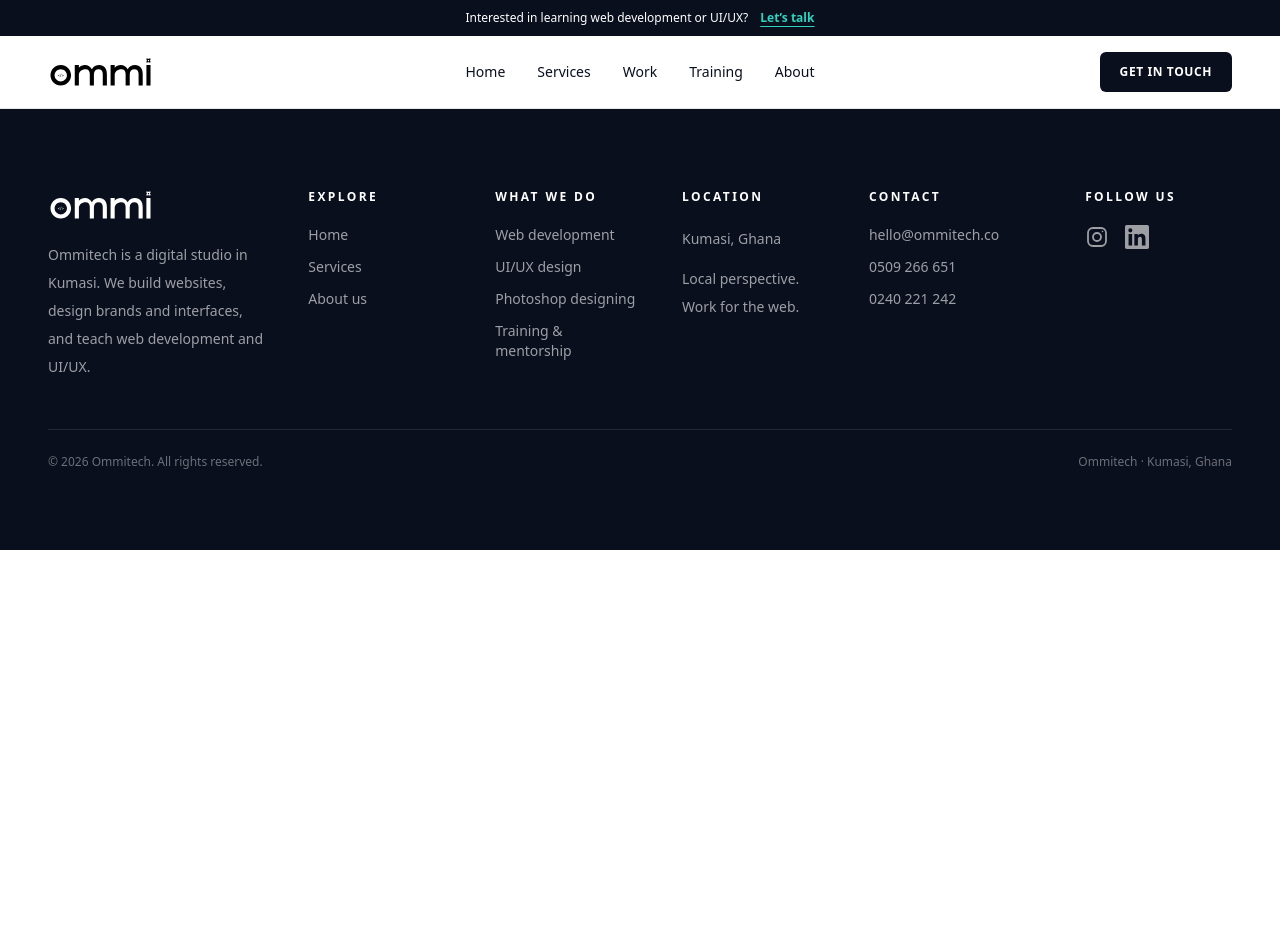
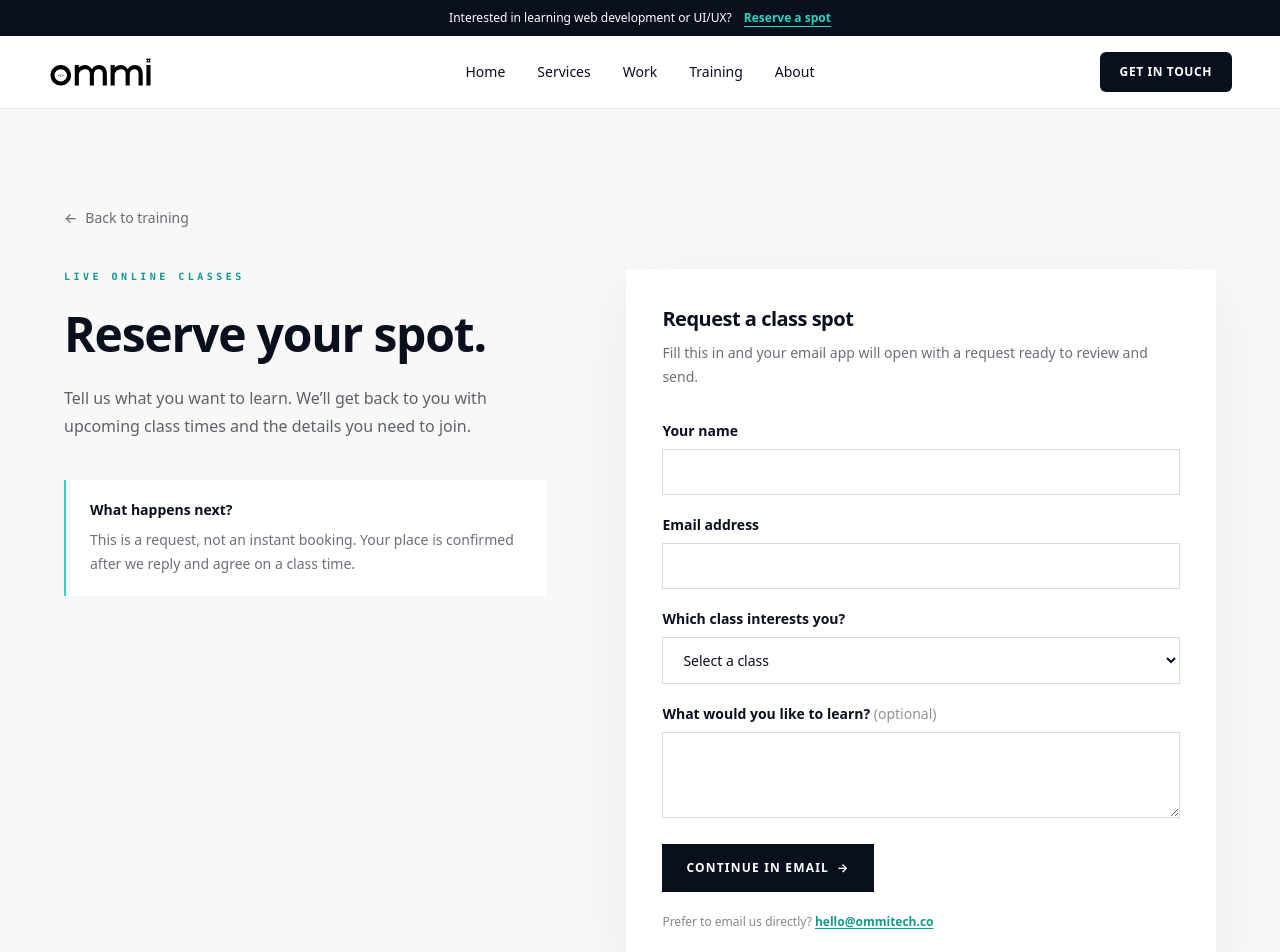
Before and after one commit to Meshack000/ommitech, a React (Vite) app: page /reserve-spot in a window 1280 px wide. Shown: the top 952 px of the page. Before the commit the page ends 800 px from the top, so only its background shows below. Built offline with nearby package versions, Linux system fonts and the light colour scheme.

Commit message:
Add Reserve Spot feature with form submission and update navigation links for online classes

```diff
--- a/src/App.jsx
+++ b/src/App.jsx
@@ -7,6 +7,7 @@ import RecentFeatures from './components/Feature'
 import AboutPage from './components/About'
 import CodePreviewCard from './components/CodePreviewCard'
 import ServicesPage from './components/Services'
+import ReserveSpotPage from './components/ReserveSpot'
 
 function Home() {
   return (
@@ -55,6 +56,12 @@ function SiteMetadata() {
       keywords:
         'about Ommitech, IT company Kumasi, UI UX company Kumasi, Ghana digital studio, web design company Ghana, Kumasi technology company',
     },
+    '/reserve-spot': {
+      title: 'Reserve a Spot in an Online Class | Ommitech',
+      description:
+        'Request a spot in an Ommitech live online web development or UI/UX class. Ask for upcoming class times and joining details.',
+      keywords: 'online web development class Ghana, online UI UX class Ghana, Ommitech training, reserve class spot',
+    },
   }
 
   useEffect(() => {
@@ -99,6 +106,7 @@ function App() {
           <Route path="/" element={<Home />} />
           <Route path="/services" element={<ServicesPage />} />
           <Route path="/about" element={<AboutPage />} />
+          <Route path="/reserve-spot" element={<ReserveSpotPage />} />
         </Routes>
 
         <Footer />
--- a/src/components/Feature.jsx
+++ b/src/components/Feature.jsx
@@ -1,4 +1,5 @@
 import React, { useState } from 'react';
+import { Link } from 'react-router-dom';
 import gcbMobileBanking from '../assets/images/gcb-mobile-banking.webp';
 import { StopwatchWidget } from './widgets/stopwatch-widget';
 
@@ -252,14 +253,14 @@ export default function RecentFeatures() {
                                 Learn web development or UI/UX in a live online class, with practical projects and guidance along the way. Request a spot and we’ll reply with upcoming class times and details on how to join.
                             </p>
                             <div className="mt-8 flex flex-col items-start gap-4 sm:flex-row sm:items-center">
-                                <a
-                                    href="mailto:hello@ommitech.co?subject=Online%20class%20spot%20request&body=Hi%20Ommitech%2C%0A%0AI%E2%80%99d%20like%20to%20request%20a%20spot%20in%20an%20upcoming%20online%20class.%0A%0AName%3A%20%0ATopic%20(web%20development%20or%20UI%2FUX)%3A%20%0A%0APlease%20send%20me%20the%20upcoming%20class%20times%20and%20joining%20details.%0A%0AThank%20you!"
+                                <Link
+                                    to="/reserve-spot"
                                     className="inline-flex items-center justify-center gap-2 bg-[#2dd4bf] px-6 py-4 text-xs font-bold uppercase tracking-widest text-[#0a0f1e] transition-colors hover:bg-white"
                                 >
                                     Reserve your spot <span aria-hidden="true">→</span>
-                                </a>
+                                </Link>
                                 <span className="text-xs leading-5 text-white/50">
-                                    We’ll confirm the schedule and joining link by email.
+                                    Request a place in the next live online class.
                                 </span>
                             </div>
                         </div>
--- a/src/components/Navbar.jsx
+++ b/src/components/Navbar.jsx
@@ -10,12 +10,12 @@ function Navbar() {
         <div className="sticky top-0 z-50 w-full">
             <div className="flex min-h-9 w-full items-center justify-center gap-2 bg-[#0a0f1e] px-4 py-2 text-center text-xs text-white sm:gap-3">
                 <span>Interested in learning web development or UI/UX?</span>
-                <a
-                    href="/#training"
+                <Link
+                    to="/reserve-spot"
                     className="shrink-0 font-semibold text-[#2dd4bf] underline underline-offset-4 transition-colors hover:text-white"
                 >
-                    Let’s talk
-                </a>
+                    Reserve a spot
+                </Link>
             </div>
 
             <nav className="w-full border-b border-[#0a0f1e]/10 bg-white/95 text-[#0a0f1e] backdrop-blur">
--- /dev/null
+++ b/src/components/ReserveSpot.jsx
@@ -0,0 +1,133 @@
+import { Link } from 'react-router-dom'
+
+export default function ReserveSpotPage() {
+    const handleSubmit = (event) => {
+        event.preventDefault()
+
+        const formData = new FormData(event.currentTarget)
+        const name = formData.get('name').trim()
+        const email = formData.get('email').trim()
+        const topic = formData.get('topic')
+        const message = formData.get('message').trim()
+        const body = [
+            'Hi Ommitech,',
+            '',
+            'I’d like to request a spot in an upcoming live online class.',
+            '',
+            `Name: ${name}`,
+            `Email: ${email}`,
+            `Class: ${topic}`,
+            ...(message ? [`What I’d like to learn: ${message}`] : []),
+            '',
+            'Please send me the upcoming class times and details on how to join.',
+        ].join('\n')
+
+        window.location.href = `mailto:hello@ommitech.co?subject=${encodeURIComponent('Online class spot request')}&body=${encodeURIComponent(body)}`
+    }
+
+    return (
+        <main className="bg-[#f7f8f7] px-6 py-16 text-[#0a0f1e] md:px-12 md:py-24">
+            <div className="mx-auto max-w-6xl">
+                <Link
+                    to="/#training"
+                    className="inline-flex items-center gap-2 text-sm font-medium text-[#0a0f1e]/60 transition-colors hover:text-[#11998e]"
+                >
+                    <span aria-hidden="true">←</span> Back to training
+                </Link>
+
+                <div className="mt-10 grid gap-12 lg:grid-cols-[0.9fr_1.1fr] lg:gap-20">
+                    <section>
+                        <p className="mb-5 font-mono text-[10px] font-bold uppercase tracking-[0.35em] text-[#11998e]">
+                            Live online classes
+                        </p>
+                        <h1 className="max-w-xl text-4xl font-bold leading-tight tracking-tight md:text-5xl">
+                            Reserve your spot.
+                        </h1>
+                        <p className="mt-5 max-w-lg text-base leading-7 text-[#0a0f1e]/65">
+                            Tell us what you want to learn. We’ll get back to you with upcoming class times and the details you need to join.
+                        </p>
+
+                        <div className="mt-10 border-l-2 border-[#2dd4bf] bg-white px-6 py-5">
+                            <h2 className="text-sm font-bold">What happens next?</h2>
+                            <p className="mt-2 text-sm leading-6 text-[#0a0f1e]/60">
+                                This is a request, not an instant booking. Your place is confirmed after we reply and agree on a class time.
+                            </p>
+                        </div>
+                    </section>
+
+                    <section className="bg-white p-6 shadow-[0_20px_60px_rgba(10,15,30,0.06)] sm:p-9">
+                        <h2 className="text-xl font-bold tracking-tight">Request a class spot</h2>
+                        <p className="mt-2 text-sm leading-6 text-[#0a0f1e]/60">
+                            Fill this in and your email app will open with a request ready to review and send.
+                        </p>
+
+                        <form onSubmit={handleSubmit} className="mt-8 space-y-5">
+                            <div>
+                                <label htmlFor="name" className="mb-2 block text-sm font-semibold">Your name</label>
+                                <input
+                                    id="name"
+                                    name="name"
+                                    type="text"
+                                    autoComplete="name"
+                                    required
+                                    className="w-full border border-[#0a0f1e]/15 bg-white px-4 py-3 text-sm outline-none transition-colors focus:border-[#11998e]"
+                                />
+                            </div>
+
+                            <div>
+                                <label htmlFor="email" className="mb-2 block text-sm font-semibold">Email address</label>
+                                <input
+                                    id="email"
+                                    name="email"
+                                    type="email"
+                                    autoComplete="email"
+                                    required
+                                    className="w-full border border-[#0a0f1e]/15 bg-white px-4 py-3 text-sm outline-none transition-colors focus:border-[#11998e]"
+                                />
+                            </div>
+
+                            <div>
+                                <label htmlFor="topic" className="mb-2 block text-sm font-semibold">Which class interests you?</label>
+                                <select
+                                    id="topic"
+                                    name="topic"
+                                    defaultValue=""
+                                    required
+                                    className="w-full border border-[#0a0f1e]/15 bg-white px-4 py-3 text-sm outline-none transition-colors focus:border-[#11998e]"
+                                >
+                                    <option value="" disabled>Select a class</option>
+                                    <option value="Web development">Web development</option>
+                                    <option value="UI/UX design">UI/UX design</option>
+                                    <option value="Both web development and UI/UX">Both</option>
+                                </select>
+                            </div>
+
+                            <div>
+                                <label htmlFor="message" className="mb-2 block text-sm font-semibold">
+                                    What would you like to learn? <span className="font-normal text-[#0a0f1e]/45">(optional)</span>
+                                </label>
+                                <textarea
+                                    id="message"
+                                    name="message"
+                                    rows="3"
+                                    className="w-full resize-y border border-[#0a0f1e]/15 bg-white px-4 py-3 text-sm outline-none transition-colors focus:border-[#11998e]"
+                                />
+                            </div>
+
+                            <button
+                                type="submit"
+                                className="inline-flex w-full items-center justify-center gap-2 bg-[#0a0f1e] px-6 py-4 text-xs font-bold uppercase tracking-widest text-white transition-colors hover:bg-[#2dd4bf] hover:text-[#0a0f1e] sm:w-auto"
+                            >
+                                Continue in email <span aria-hidden="true">→</span>
+                            </button>
+                        </form>
+
+                        <p className="mt-5 text-xs leading-5 text-[#0a0f1e]/50">
+                            Prefer to email us directly? <a href="mailto:hello@ommitech.co" className="font-semibold text-[#11998e] underline underline-offset-2">hello@ommitech.co</a>
+                        </p>
+                    </section>
+                </div>
+            </div>
+        </main>
+    )
+}
```
